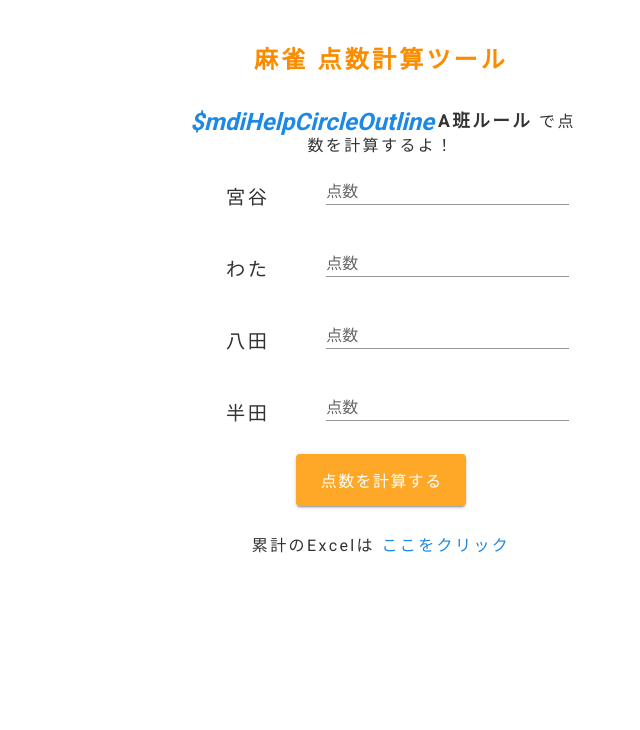
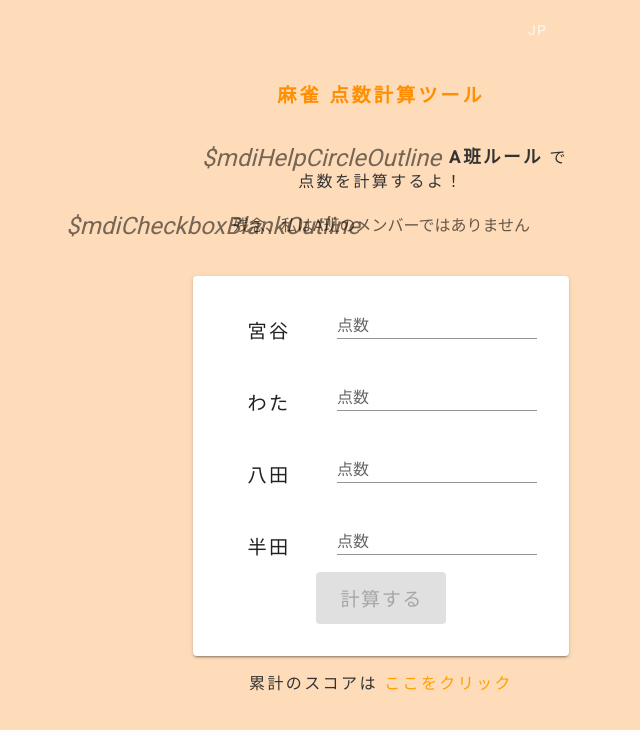
Before and after one commit to azusaw/mahjong_score_calclation, a Nuxt app: page / in a window 1280 px wide. Shown: the top 730 px of the page, without its empty margins (259-899 px from the left). Built offline with nearby package versions, Linux system fonts and the light colour scheme.

Commit message:
Supports English, Editing rules

```diff
--- /dev/null
+++ b/data/language.js
@@ -0,0 +1,56 @@
+export const JP = {
+  TOOL_NAME: "麻雀 点数計算ツール",
+  RULE: "A班ルール",
+  RULE_DESCRIPTION: "で点数を計算するよ！",
+  RULE_DETAIL: [
+    "オカなし(25000点返し)",
+    "ウマあり(5-10)",
+    "焼き鳥の罰符は6000点(有効の場合)",
+    "飛びの罰符はなし",
+    "各罰符は対象外の人で分ける",
+    "1000点単位以下の端数は五捨六入",
+  ],
+  NAME: "名前",
+  POINTS: "点数",
+  RANK: "位",
+  OKA: "オカ",
+  UMA: "ウマ",
+  ROUND: "丸め数",
+  ROUND_DOWN: "捨",
+  ROUND_UP: "入",
+  CALCULATE: "計算する",
+  SCORE_DESCRIPTION: "累計のスコアは",
+  CLICK_HERE: "ここをクリック",
+  I_AM_NOT_AHAN: "残念、私はA班のメンバーではありません",
+  EDITING_RULES: "ルールを変更したいですか？",
+  REQUIRED: "必須項目です",
+  IMAGE: "画像",
+};
+export const ENG = {
+  TOOL_NAME: "MAHJONG SCORE CALCULATOR",
+  RULE: "A-HAN's rule",
+  RULE_DESCRIPTION: ": Calculation rule",
+  RULE_DETAIL: [
+    "No top prize(return 25000pt)",
+    "Get bonus by ranking(5-10)",
+    "Player who never won pay 6000pt (if it is valid)",
+    "No negative score penalty",
+    "Penalty points are shared by other than that players",
+    "If fraction is 500pt or less, then round down. 600pt or more, then round up.",
+  ],
+  NAME: "Name",
+  POINTS: "Points",
+  RANK: "Rank",
+  OKA: "Top prize",
+  UMA: "Bonus by ranking",
+  ROUND: "Round",
+  ROUND_DOWN: "down",
+  ROUND_UP: "up",
+  CALCULATE: "CALCULATION",
+  SCORE_DESCRIPTION: "Cumulative score: ",
+  CLICK_HERE: "CLICK HERE",
+  I_AM_NOT_AHAN: "Sorry, but I'm not a member of A-HAN.",
+  EDITING_RULES: "Do you want to change rules?",
+  REQUIRED: "Point is required",
+  IMAGE: "Image",
+};
--- a/nuxt.config.js
+++ b/nuxt.config.js
@@ -1,5 +1,9 @@
-import colors from 'vuetify/es5/util/colors'
-import { mdiMenuDown, mdiHelpCircleOutline } from '@mdi/js'
+import colors from "vuetify/es5/util/colors";
+import {
+  mdiCheckboxMarked,
+  mdiCheckboxBlankOutline,
+  mdiHelpCircleOutline,
+} from "@mdi/js";
 
 export default {
   /*
@@ -7,63 +11,68 @@ export default {
    */
   head: {
     htmlAttrs: {
-      lang: 'ja'
+      lang: "ja",
     },
-    titleTemplate: title => title ? `${title} | 麻雀点数計算ツール` : '麻雀点数計算ツール',
+    titleTemplate: (title) =>
+      title ? `${title} | 麻雀点数計算ツール` : "麻雀点数計算ツール",
     meta: [
-      { charset: 'utf-8' },
-      { name: 'viewport', content: 'width=device-width, initial-scale=1' },
-      { name: 'theme-color', content: '#193E85' },
-      { hid: 'og:site_name', property: 'og:site_name', content: '麻雀点数計算ツール' },
-      { hid: 'og:type', property: 'og:type', content: 'website' },
+      { charset: "utf-8" },
+      { name: "viewport", content: "width=device-width, initial-scale=1" },
+      { name: "theme-color", content: "#193E85" },
+      {
+        hid: "og:site_name",
+        property: "og:site_name",
+        content: "麻雀点数計算ツール",
+      },
+      { hid: "og:type", property: "og:type", content: "website" },
     ],
     link: [
-      { rel: 'icon', type: 'image/x-icon', href: '/favicon.ico' },
-      { rel: 'stylesheet', href: 'https://fonts.googleapis.com/css?family=Noto+Sans+JP&display=swap' },
-    ]
+      { rel: "icon", type: "image/x-icon", href: "/favicon.ico" },
+      {
+        rel: "stylesheet",
+        href:
+          "https://fonts.googleapis.com/css?family=Noto+Sans+JP&display=swap",
+      },
+    ],
   },
   /*
    ** Customize the progress-bar color
    */
-  loading: { color: '#fff' },
+  loading: { color: "#fff" },
   /*
    ** Global CSS
    */
-  css: [
-  ],
+  css: [],
   /*
    ** Nuxt.js dev-modules
    */
-  buildModules: [
-    '@nuxtjs/vuetify',
-  ],
+  buildModules: ["@nuxtjs/vuetify"],
   /*
    ** Nuxt.js modules
    */
-  modules: [
-  ],
+  modules: [],
   /*
    ** vuetify module configuration
    ** https://github.com/nuxt-community/vuetify-module
    */
   vuetify: {
     defaultAssets: false,
-    customVariables: ['~/assets/variables.scss'],
+    customVariables: ["~/assets/variables.scss"],
     treeShake: true,
     theme: {
       themes: {
         light: {
-          primary: colors.blue.darken1,
-          secondary: colors.teal
-        }
-      }
+          primary: colors.amber.darken2,
+        },
+      },
     },
     icons: {
       values: {
-        mdiMenuDown,
-        mdiHelpCircleOutline
-      }
-    }
+        mdiHelpCircleOutline,
+        mdiCheckboxMarked,
+        mdiCheckboxBlankOutline,
+      },
+    },
   },
   /*
    ** Build configuration
@@ -72,16 +81,15 @@ export default {
     /*
      ** You can extend webpack config here
      */
-    extend(config, ctx) {
-    }
+    extend(config, ctx) {},
   },
 
   router: {
     extendRoutes(routes, resolve) {
       routes.push({
-        path: '*',
-        redirect: '/'
-      })
-    }
+        path: "*",
+        redirect: "/",
+      });
     },
-}
+  },
+};
--- a/pages/index.vue
+++ b/pages/index.vue
@@ -1,57 +1,153 @@
 <template>
-  <div class="home">
-    <v-container class="mx-auto" style="text-align: center; max-width: 27rem">
-      <h1 style="font-size: 1.5rem; line-height: 6rem; color: #FB8C00; letter-spacing: 0.2rem">麻雀&nbsp;点数計算ツール</h1>
+  <div class="text bg">
+    <v-container class="mx-auto text-center" style="max-width: 25rem">
+      <div class="mx-auto text-right">
+        <v-btn depressed plain color="#fff" @click="changeLang">{{
+          this.lang
+        }}</v-btn>
+      </div>
+      <h1
+        style="
+          color: #ff8f00;
+          font-size: 1.2rem;
+          line-height: 6rem;
+          letter-spacing: 3px;
+        "
+      >
+        {{ wordList.TOOL_NAME }}
+      </h1>
       <v-tooltip bottom color="#F3F3F3">
         <template v-slot:activator="{ on, attrs }">
-            <span style="font-weight: bold; font-size: 1.1rem" v-bind="attrs" v-on="on">
-              <v-icon class="mx-1" color="primary">$mdiHelpCircleOutline</v-icon>A班ルール
+          <span style="font-size: 1.1rem" v-bind="attrs" v-on="on"
+            ><v-icon class="mx-2">$mdiHelpCircleOutline</v-icon
+            ><b>{{ wordList.RULE }}</b>
           </span>
         </template>
-          <span style="color: #333333; line-height: 2rem">
+        <div class="text">
           <ol>
-              <li>&nbsp;オカなし(25000点返し)</li>
-              <li>&nbsp;ウマあり(5-10)</li>
-              <li>&nbsp;焼き鳥の罰符は6000点(有効の場合)</li>
-              <li>&nbsp;罰符対象外の人で分ける</li>
-              <li>&nbsp;飛びの罰符はなし</li>
-              <li>&nbsp;1000点単位以下の端数は五捨六入</li>
+            <template v-for="rule in wordList.RULE_DETAIL">
+              <li>&nbsp;{{ rule }}</li>
+            </template>
           </ol>
-          </span>
+        </div>
       </v-tooltip>
-      で点数を計算するよ！
-      <v-form class="ma-4">
-        <v-row v-for="(item, index) in member" :key="index" align="center">
-          <v-col cols="4">
-            <span style="font-size: 1.2rem">{{item.name}}</span>
+      {{ wordList.RULE_DESCRIPTION }}
+      <v-checkbox
+        v-model="isNotAhanMember"
+        :label="wordList.I_AM_NOT_AHAN"
+        on-icon="$mdiCheckboxMarked"
+        off-icon="$mdiCheckboxBlankOutline"
+        class="pl-2"
+      />
+      <v-expansion-panels v-if="isNotAhanMember" flat>
+        <v-expansion-panel style="background-color: #fff2e3">
+          <v-expansion-panel-header>{{
+            wordList.EDITING_RULES
+          }}</v-expansion-panel-header>
+          <v-expansion-panel-content>
+            <v-form ref="form" v-model="rulesValid">
+              <v-row align="center">
+                <v-col cols="4">{{ wordList.OKA }}</v-col>
+                <v-col cols="8">
+                  <v-text-field
+                    v-model="oka"
+                    :label="wordList.POINTS"
+                    type="number"
+                    :rules="[(v) => !!v || wordList.REQUIRED]"
+                    dense
+                  />
                 </v-col>
+                <v-col cols="4">{{ wordList.UMA }}</v-col>
                 <v-col cols="8">
-            <v-text-field v-model="item.result" label="点数" type="number" required dense></v-text-field>
+                  <template v-for="idx of Object.keys(uma)">
+                    <v-text-field
+                      v-model="uma[idx]"
+                      type="number"
+                      :rules="[(v) => !!v || wordList.REQUIRED]"
+                      dense
+                      style="width: 50%"
+                    />
+                  </template>
+                </v-col>
+                <v-col cols="4">{{ wordList.ROUND }}</v-col>
+                <v-col cols="8">
+                  <v-text-field
+                    v-model="roundBase"
+                    type="number"
+                    :rules="[(v) => !!v || wordList.REQUIRED]"
+                    dense
+                    :suffix="`${wordList.ROUND_DOWN} ${+roundBase + 1} ${
+                      wordList.ROUND_UP
+                    }`"
+                  />
                 </v-col>
               </v-row>
             </v-form>
-      <v-btn x-large dark color="#FFA726" @click="calc()" >
-        点数を計算する
+          </v-expansion-panel-content>
+        </v-expansion-panel>
+      </v-expansion-panels>
+      <v-card class="my-4 pa-8">
+        <v-form ref="form" v-model="scoresValid">
+          <v-row v-for="(item, idx) in member" :key="idx" align="center">
+            <v-col cols="4">
+              <v-text-field
+                v-if="isNotAhanMember"
+                v-model="item.name"
+                :label="wordList.NAME + ++idx"
+                :rules="[(v) => !!v || wordList.REQUIRED]"
+                dense
+              />
+              <span v-else style="font-size: 1.2rem">{{ item.name }}</span>
+            </v-col>
+            <v-col cols="8">
+              <v-text-field
+                v-model="item.result"
+                :label="wordList.POINTS"
+                type="number"
+                :rules="[(v) => !!v || wordList.REQUIRED]"
+                dense
+              />
+            </v-col>
+          </v-row>
+          <v-btn
+            x-large
+            color="primary"
+            :disabled="!rulesValid || !scoresValid"
+            @click="calc()"
+          >
+            <span style="font-size: 1.2rem">{{ wordList.CALCULATE }}</span>
           </v-btn>
-      <div style="line-height: 5rem">
-        累計のExcelは
+        </v-form>
+      </v-card>
+      <div>
+        {{ wordList.SCORE_DESCRIPTION }}
         <a
-          href='https://onedrive.live.com/view.aspx?resid=381523E30066D964!1985&ithint=file%2cxlsx&wdLOR=c9BA1D837-F38A-414C-B55D-38D525B8F16B&authkey=!AFTAnNJkNG1bLMY'
+          href="https://onedrive.live.com/view.aspx?resid=381523E30066D964!1985&ithint=file%2cxlsx&wdLOR=c9BA1D837-F38A-414C-B55D-38D525B8F16B&authkey=!AFTAnNJkNG1bLMY"
           target="_blank"
           rel="noopener noreferrer"
         >
-          ここをクリック
+          {{ wordList.CLICK_HERE }}
         </a>
       </div>
       <v-dialog v-model="dialog" max-width="30rem">
         <v-card class="pa-4">
-          <div v-for="(item, index) in results" :key="index" style="line-height: 2.5rem; font-size: 1rem">
-            {{item.rank}}位&ensp;{{item.name}}：&nbsp;{{item.result}}&ensp;
-            <span v-if="item.point >= 0" style="font-weight: bold; color: #66BB6A">+{{item.point}}</span>
-            <span v-else style="font-weight: bold; color: #EF5350">{{item.point}}</span>
+          <div
+            v-for="(item, index) in results"
+            :key="index"
+            style="line-height: 2.5rem; font-size: 1rem"
+          >
+            {{ item.rank }}&ensp;{{ item.name }}：&nbsp;{{ item.result }}&ensp;
+            <span
+              v-if="item.point >= 0"
+              style="font-weight: bold; color: #66bb6a"
+              >+{{ item.point }}</span
+            >
+            <span v-else style="font-weight: bold; color: #ef5350">{{
+              item.point
+            }}</span>
           </div>
-          <div class="my-2" style="text-align: center">
-            <img :src="img" width="250"></img>
+          <div class="my-2 text-center">
+            <img :src="img" :alt="wordList.IMAGE" width="250" />
           </div>
         </v-card>
       </v-dialog>
@@ -60,122 +156,126 @@
 </template>
 
 <script>
+import { JP, ENG } from "~/data/language";
 export default {
+  data: () => ({
+    lang: "JP",
+    wordList: JP,
+    isNotAhanMember: false,
+    rulesValid: true,
+    scoresValid: true,
+    dialog: false,
+    oka: 25000,
+    uma: [5, 10],
+    roundBase: 5,
+    member: [
+      { name: "宮谷", result: null },
+      { name: "わた", result: null },
+      { name: "八田", result: null },
+      { name: "半田", result: null },
+    ],
+    /* 入力状態を保持するため、入力と別の配列で管理する */
+    results: [
+      { rank: "", name: "宮谷", result: "", point: 0 },
+      { rank: "", name: "わた", result: "", point: 0 },
+      { rank: "", name: "八田", result: "", point: 0 },
+      { rank: "", name: "半田", result: "", point: 0 },
+    ],
+    img: "",
+    ahanImgs: [
+      { name: "宮谷", win: "ichikawa", lose: "washizu" },
+      { name: "わた", win: "nangou", lose: "akagi" },
+      { name: "八田", win: "gori", lose: "uozumi" },
+      { name: "半田", win: "kaiji", lose: "hiro" },
+    ],
+  }),
   methods: {
+    changeLang() {
+      switch (this.lang) {
+        case "JP":
+          this.lang = "ENG";
+          this.wordList = ENG;
+          break;
+        default:
+          this.lang = "JP";
+          this.wordList = JP;
+      }
+    },
     calc() {
-      const OKA = 25000
-      const UMA = [5, 10]
-      let i = 0
-
-      /* 順位を確定し、画像を設定 */
-      for(var tmp1 of this.member) {
-        for(var tmp2 of this.results) {
-          console.log(tmp1.name + " : " + tmp2.result)
-          if (tmp1.name == tmp2.name) {
-            tmp2.result = Number(tmp1.result)
+      /* 順位の計算 */
+      this.results.forEach(
+        (tmp) =>
+          (tmp.result = Number(
+            this.member.find((v) => v.name === tmp.name).result
+          ))
+      );
+      this.results.sort((a, b) => {
+        return a.result < b.result ? 1 : -1;
+      });
+      this.results.forEach((tmp, idx) => (tmp.rank = idx + 1));
+      this.results.forEach((tmp) => {
+        /* オカの計算 */
+        tmp.point = Math.floor((tmp.result - this.oka) / 1000);
+        if (tmp.result % 1000 >= (this.roundBase + 1) * 100) {
+          tmp.point++;
+        } else if (
+          tmp.result % 1000 < 0 &&
+          tmp.result % 1000 > (this.roundBase + 1) * -100
+        ) {
+          /* 負数はMath.floorで1多く丸められるので、捨の場合は+1する */
+          tmp.point++;
+        }
+        /* ウマの計算 */
+        switch (tmp.rank) {
+          case 1:
+            tmp.point += this.uma[1];
+            break;
+          case 2:
+            tmp.point += this.uma[0];
+            break;
+          case 3:
+            tmp.point -= this.uma[0];
+            break;
+          case 4:
+            tmp.point -= this.uma[1];
+        }
+      });
+      this.setImg();
+      /* RANKを文字列に変換 */
+      this.results.forEach(
+        (tmp) =>
+          (tmp.rank =
+            this.lang === "JP"
+              ? `${tmp.rank} ${JP.RANK}`
+              : `${ENG.RANK} ${tmp.rank}`)
+      );
+      this.dialog = true;
+    },
+    setImg() {
+      let img = "who";
+      console.log(!this.isNotAhanMember);
+      if (!this.isNotAhanMember) {
+        /* A班の場合は各メンバーの画像をランダムで設定 */
+        const random = Math.floor(Math.random() * 11);
+        if (random % 2 === 0) {
+          img = this.ahanImgs.find((v) => v.name === this.results[0].name).win;
+        } else {
+          img = this.ahanImgs.find((v) => v.name === this.results[3].name).lose;
         }
       }
-      }
-      this.results.sort(function(a, b){
-        if(a.result < b.result) return 1
-        if(a.result > b.result) return -1
-        return 0
-      })
-      for(var tmp of this.results) {
-        tmp.rank = ++i
-      }
-      this.setImg()
-
-      for(var tmp of this.results) {
-        /* オカの計算 */
-        tmp.point = Math.floor((tmp.result - OKA) / 1000)
-        if(tmp.result % 1000 >= 600) {
-          tmp.point++
-        } else if(tmp.result % 1000 < 0 && tmp.result % 1000 > -600) {
-          /* 負数はMath.floorで1多く丸められるので、捨の場合は+1する */
-          tmp.point++
-        }
-        /* ウマの計算 */
-        switch(tmp.rank) {
-          case 1:
-            tmp.point += UMA[1]
-            break
-          case 2:
-            tmp.point += UMA[0]
-            break
-          case 3:
-            tmp.point -= UMA[0]
-            break
-          case 4:
-            tmp.point -= UMA[1]
-        }
-      }
-      console.log(this.results)
-      this.dialog = true
+      this.img = require("@/assets/img/" + img + ".jpg");
     },
-    setImg() {
-      var img = ''
-      var random = Math.floor( Math.random() * 11 )
-
-      for(var tmp of this.results) {
-        if(random % 2 == 0 && tmp.rank == 1) {
-          /* 勝利画像を設定 */
-          switch(tmp.name) {
-            case '宮谷':
-              img = 'ichikawa'
-              break
-            case 'わた':
-              img = 'nangou'
-              break
-            case '八田':
-              img = 'gori'
-              break
-            default:
-              img = 'kaiji'
-          }
-        } else if(random % 2 == 1 && tmp.rank == 4) {
-          /* 敗北画像を設定 */
-          switch(tmp.name) {
-            case '宮谷':
-              img = 'washizu'
-              break
-            case 'わた':
-              img = 'akagi'
-              break
-            case '八田':
-              img = 'uozumi'
-              break
-            default:
-              img = 'hiro'
-          }
-        }
-      }
-      this.img = require("@/assets/img/" + img + ".jpg")
-    }
   },
-  data: () => ({
-    dialog: false,
-    member: [
-      { name: "宮谷", result: '' },
-      { name: "わた", result: '' },
-      { name: "八田", result: '' },
-      { name: "半田", result: '' },
-    ],
-    /* 入力状態を保存するため入力と別の配列で管理する */
-    results: [
-      { rank: '', name: "宮谷", result: '', point: 0 },
-      { rank: '', name: "わた", result: '', point: 0 },
-      { rank: '', name: "八田", result: '', point: 0 },
-      { rank: '', name: "半田", result: '', point: 0 },
-    ],
-    img: ''
-  })
 };
 </script>
 
 <style scoped lang="scss">
-.home {
+.text {
   letter-spacing: 0.15rem;
-  color: #333333;
+  color: #333;
+}
+.bg {
+  background-color: #ffdcb9;
+  min-height: 100vh;
 }
 </style>
```
Also changed, not shown: assets/img/who.jpg (added). Lines whose indentation alone changed are shown as unchanged.
